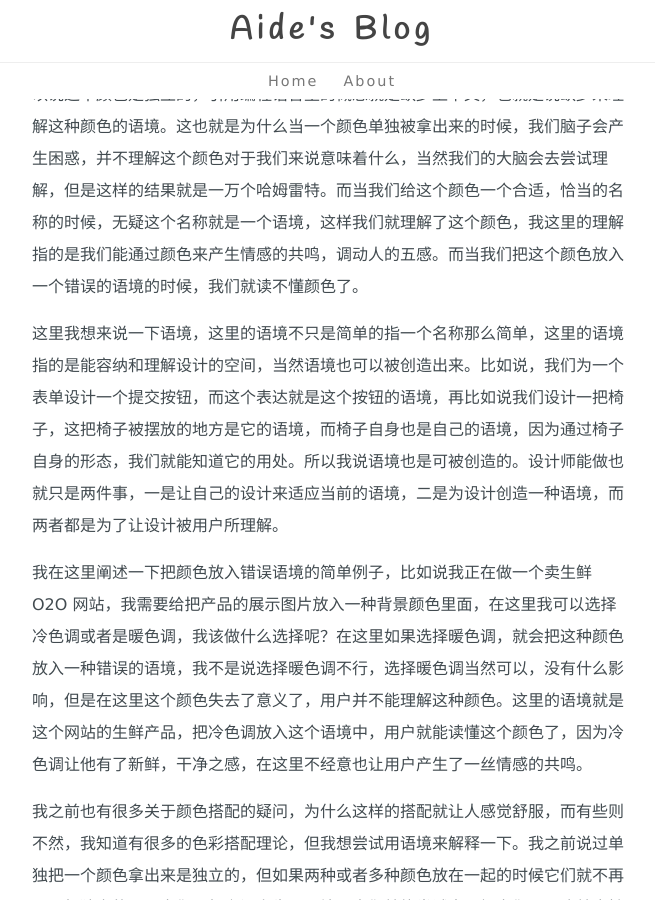
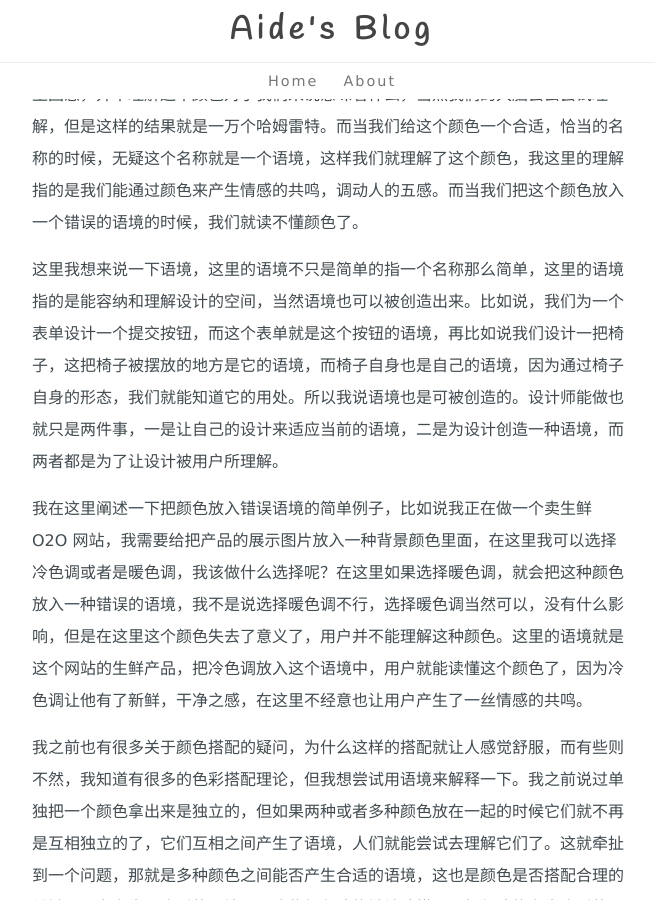
Before and after one commit to aidewoode/my_blog, a Jekyll site: the page built from _posts/2015-10-11-由日本传统色所想到的.md, in a window 1280 px wide and 900 px high, scrolled down 2170 px. Shown: the whole window, without its empty margins (308-963 px from the left). Built offline with Jekyll 4.4.1, drawn with Linux system fonts in a browser that asks for light colours; comment, search, counter and statistics services are not loaded; some of the changed text lies outside the part shown.

Commit message:
fix typo issue

```diff
--- a/_posts/2015-10-11-由日本传统色所想到的.md
+++ b/_posts/2015-10-11-由日本传统色所想到的.md
@@ -30,7 +30,7 @@ date: 2015-10-11
 
 现在我来总结一下，之前的几个例子。当我们把一个颜色单独拿出来的时候，我们可以说这个颜色是独立的，引用编程语言里的概念就是缺少上下文，也就是说缺少来理解这种颜色的语境。这也就是为什么当一个颜色单独被拿出来的时候，我们脑子会产生困惑，并不理解这个颜色对于我们来说意味着什么，当然我们的大脑会去尝试理解，但是这样的结果就是一万个哈姆雷特。而当我们给这个颜色一个合适，恰当的名称的时候，无疑这个名称就是一个语境，这样我们就理解了这个颜色，我这里的理解指的是我们能通过颜色来产生情感的共鸣，调动人的五感。而当我们把这个颜色放入一个错误的语境的时候，我们就读不懂颜色了。
 
-这里我想来说一下语境，这里的语境不只是简单的指一个名称那么简单，这里的语境指的是能容纳和理解设计的空间，当然语境也可以被创造出来。比如说，我们为一个表单设计一个提交按钮，而这个表达就是这个按钮的语境，再比如说我们设计一把椅子，这把椅子被摆放的地方是它的语境，而椅子自身也是自己的语境，因为通过椅子自身的形态，我们就能知道它的用处。所以我说语境也是可被创造的。设计师能做也就只是两件事，一是让自己的设计来适应当前的语境，二是为设计创造一种语境，而两者都是为了让设计被用户所理解。
+这里我想来说一下语境，这里的语境不只是简单的指一个名称那么简单，这里的语境指的是能容纳和理解设计的空间，当然语境也可以被创造出来。比如说，我们为一个表单设计一个提交按钮，而这个表单就是这个按钮的语境，再比如说我们设计一把椅子，这把椅子被摆放的地方是它的语境，而椅子自身也是自己的语境，因为通过椅子自身的形态，我们就能知道它的用处。所以我说语境也是可被创造的。设计师能做也就只是两件事，一是让自己的设计来适应当前的语境，二是为设计创造一种语境，而两者都是为了让设计被用户所理解。
 
 我在这里阐述一下把颜色放入错误语境的简单例子，比如说我正在做一个卖生鲜 O2O 网站，我需要给把产品的展示图片放入一种背景颜色里面，在这里我可以选择冷色调或者是暖色调，我该做什么选择呢？在这里如果选择暖色调，就会把这种颜色放入一种错误的语境，我不是说选择暖色调不行，选择暖色调当然可以，没有什么影响，但是在这里这个颜色失去了意义了，用户并不能理解这种颜色。这里的语境就是这个网站的生鲜产品，把冷色调放入这个语境中，用户就能读懂这个颜色了，因为冷色调让他有了新鲜，干净之感，在这里不经意也让用户产生了一丝情感的共鸣。
 
```
Also changed, not shown: other parts of _posts/2015-10-11-由日本传统色所想到的.md (+2 -2 lines).
